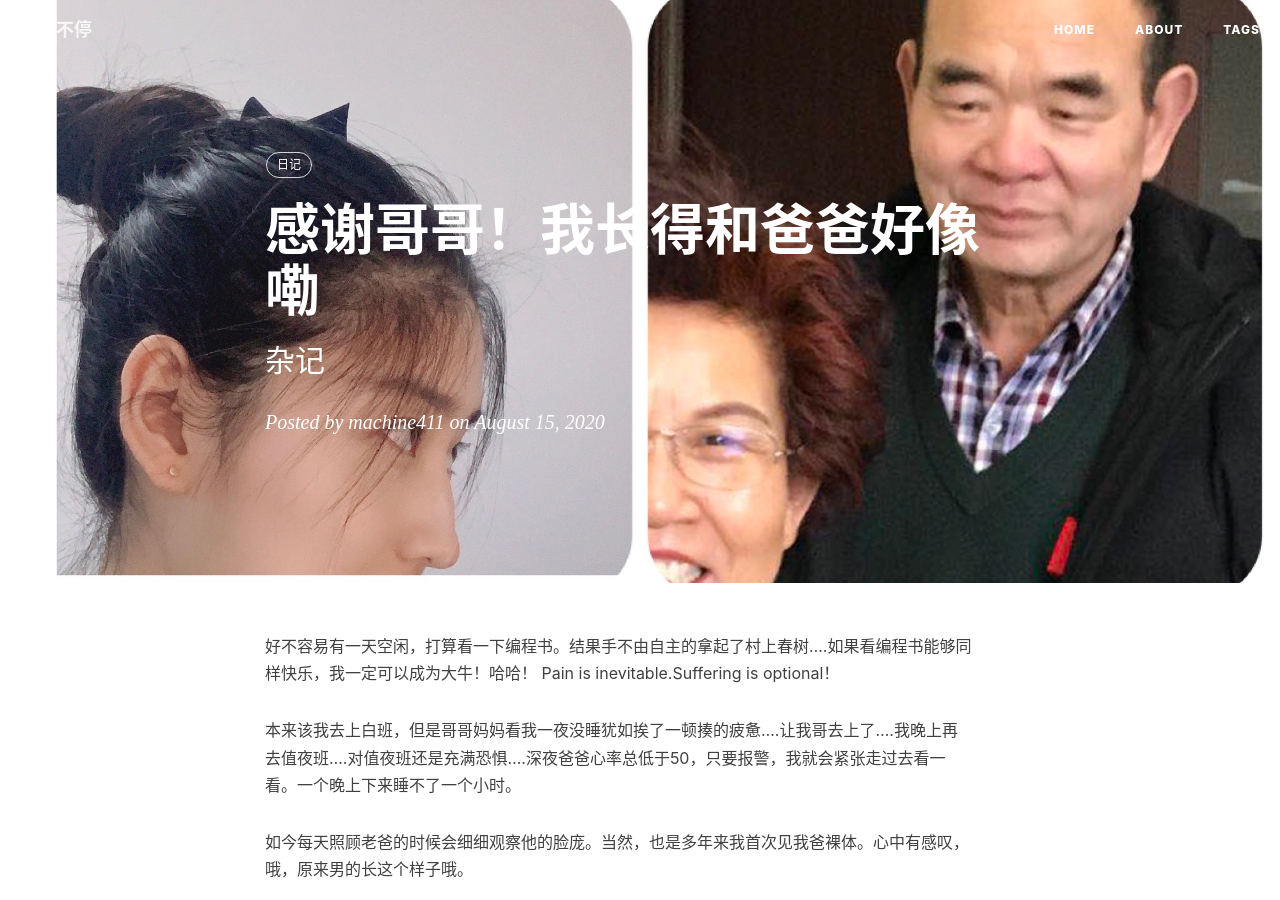
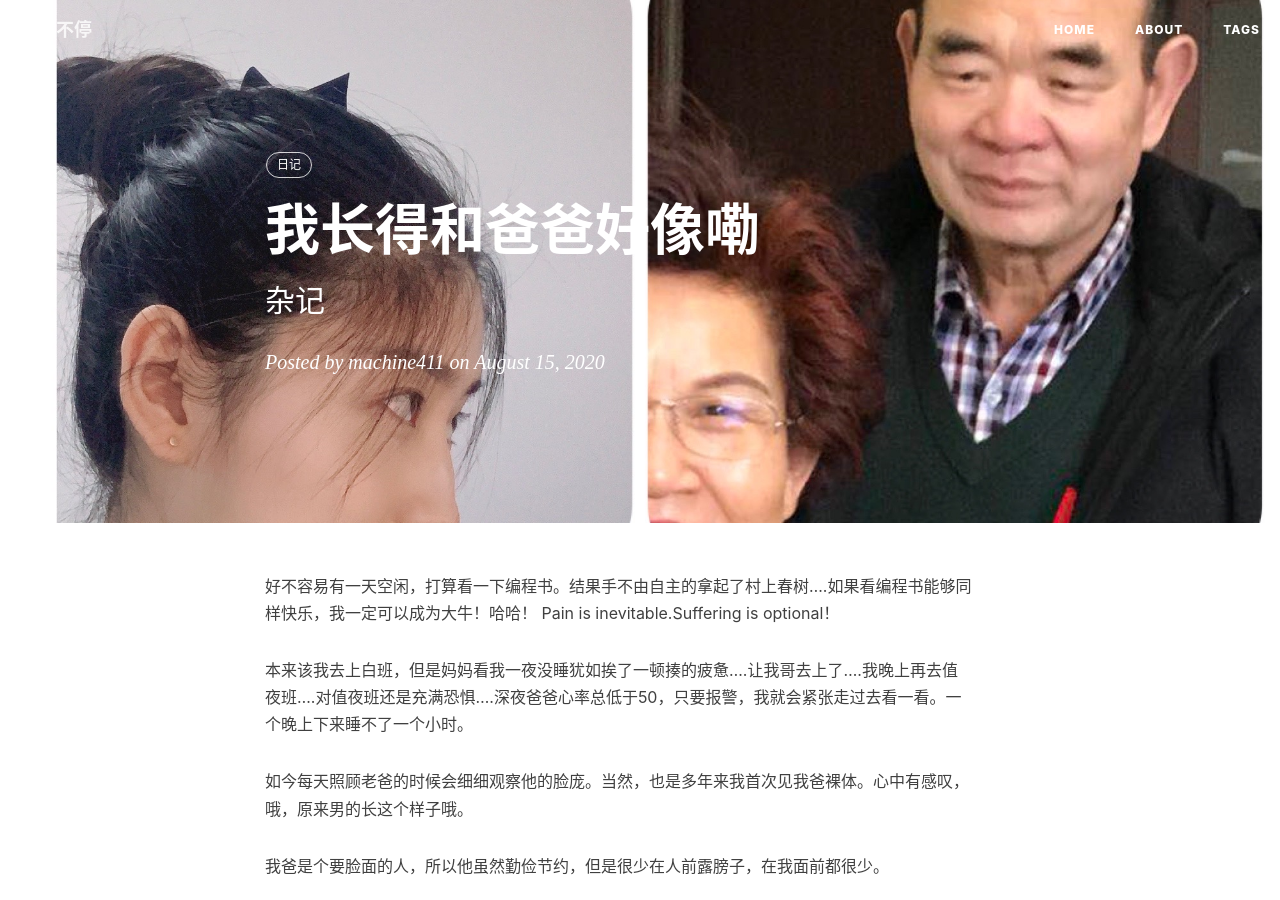
Before and after one commit to machine411/machine411.github.io, a Jekyll site: the page built from _posts/2020-08-15-blog-thanks.markdown, in a window 1280 px wide and 900 px high. Built offline with Jekyll 4.4.1, drawn with Linux system fonts in a browser that asks for light colours; nearby versions of some CDN libraries; comment, search, counter and statistics services are not loaded.

Commit message:
updateBlog

```diff
--- a/_posts/2020-08-15-blog-thanksbro.markdown
+++ b/_posts/2020-08-15-blog-thanks.markdown
@@ -1,6 +1,6 @@
 ---
 layout:     post
-title:      "感谢哥哥！我长得和爸爸好像嘞"
+title:      "我长得和爸爸好像嘞"
 subtitle:   "杂记"
 date:       2020-08-15
 author:     "machine411"
@@ -12,7 +12,7 @@
 好不容易有一天空闲，打算看一下编程书。结果手不由自主的拿起了村上春树….如果看编程书能够同样快乐，我一定可以成为大牛！哈哈！
 Pain is inevitable.Suffering is optional！
 
-本来该我去上白班，但是哥哥妈妈看我一夜没睡犹如挨了一顿揍的疲惫….让我哥去上了….我晚上再去值夜班….对值夜班还是充满恐惧....深夜爸爸心率总低于50，只要报警，我就会紧张走过去看一看。一个晚上下来睡不了一个小时。
+本来该我去上白班，但是妈妈看我一夜没睡犹如挨了一顿揍的疲惫….让我哥去上了….我晚上再去值夜班….对值夜班还是充满恐惧....深夜爸爸心率总低于50，只要报警，我就会紧张走过去看一看。一个晚上下来睡不了一个小时。
 
 如今每天照顾老爸的时候会细细观察他的脸庞。当然，也是多年来我首次见我爸裸体。心中有感叹，哦，原来男的长这个样子哦。
 
```
Also changed, not shown: 1 other file.
